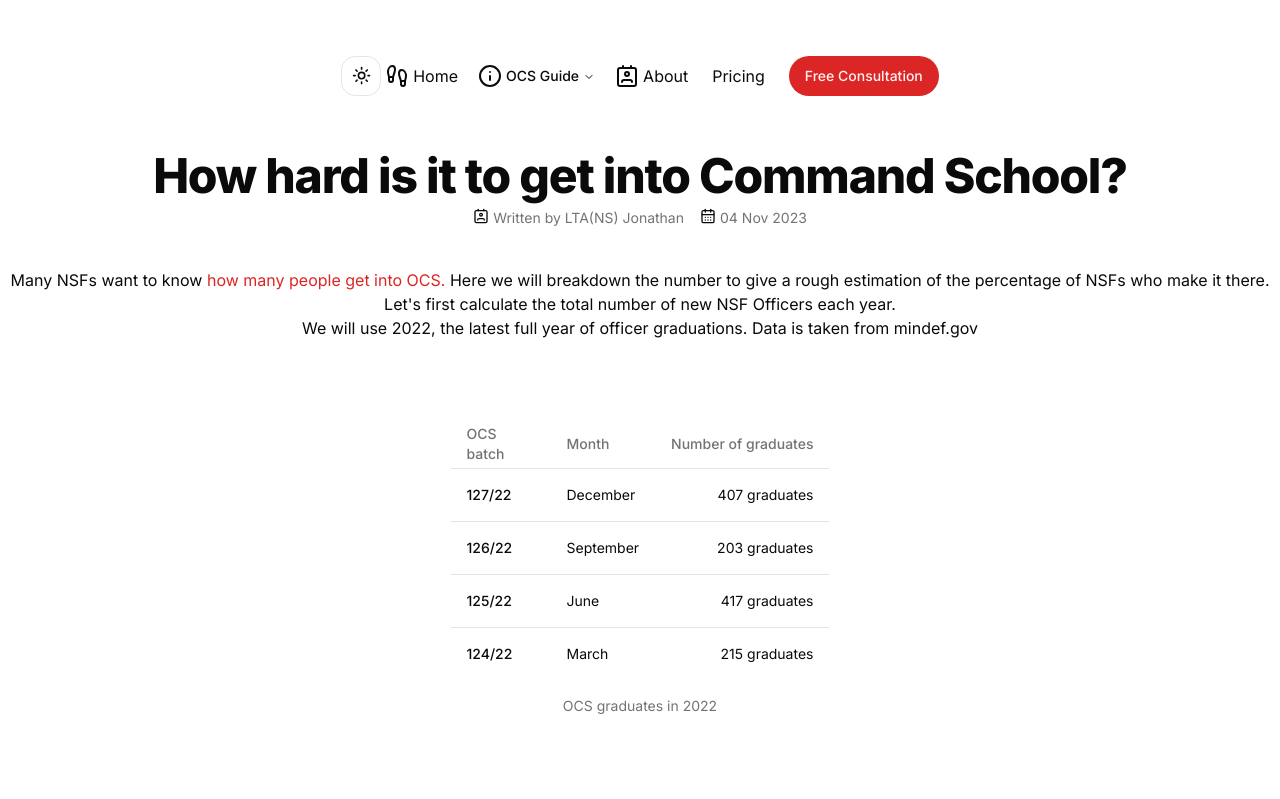
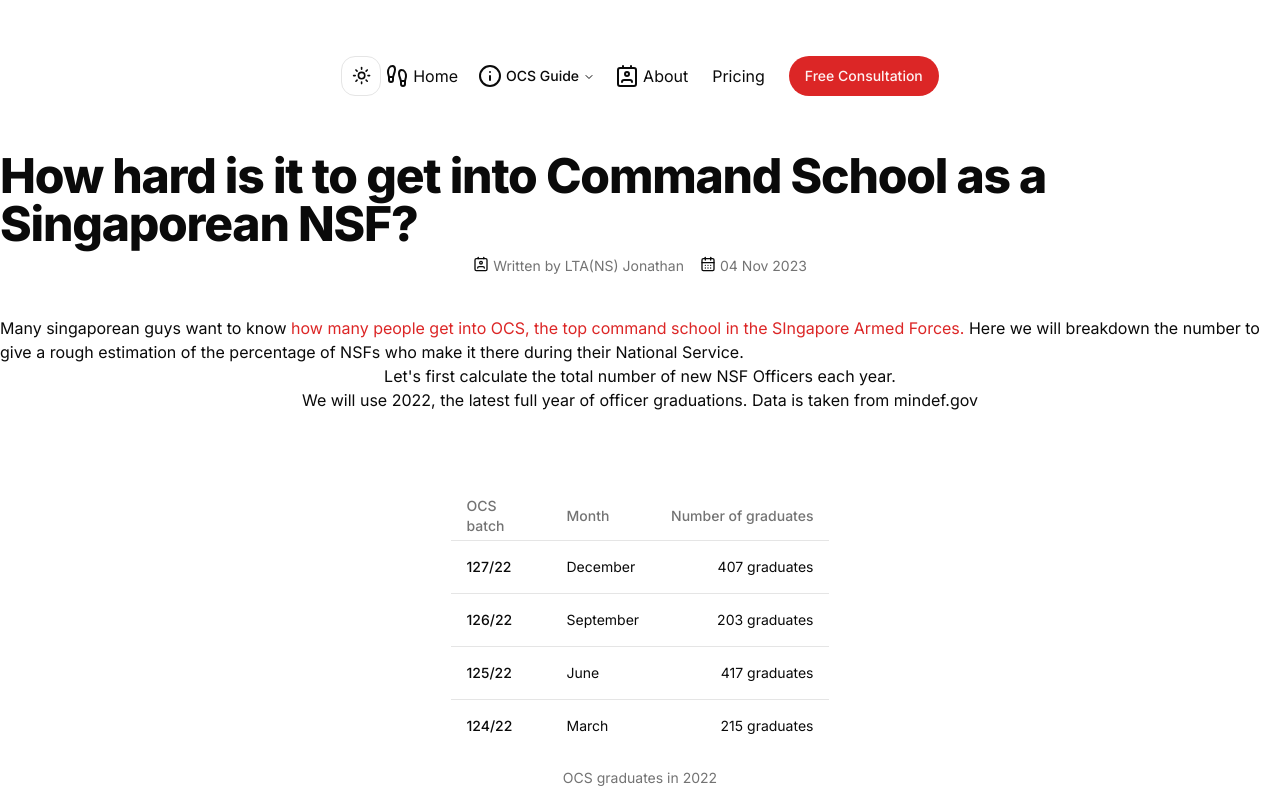
Before and after one commit to mao1e/gettingtheposting, a Next.js app: page /ocs-chances in a window 1280 px wide. Shown: the top 799 px of the page. Built offline with nearby package versions, Linux system fonts and the light colour scheme.

Commit message:
more singapore

```diff
--- a/app/ocs-chances/page.tsx
+++ b/app/ocs-chances/page.tsx
@@ -37,7 +37,7 @@ const invoices = [
 
 
 export const metadata: Metadata = {
-    title: 'How hard is it to get into OCS?',
+    title: 'How hard is it to get into OCS as a Singaporean NSF?',
     description: 'Discover how selective and prestigious OCS is and what your chances of getting in is during your National Service in Singapore',
 }
 
@@ -47,14 +47,14 @@ export default function Home() {
     return (
         <main className='grid place-items-center'>
             <h1 className="scroll-m-20 pb-2 text-4xl font-extrabold tracking-tight lg:text-5xl">
-                How hard is it to get into Command School?
+                How hard is it to get into Command School as a Singaporean NSF?
             </h1>
             <div className='flex pb-10'>
                 <Contact className="mr-1 h-4 w-4" /><Link href="/about"><p className="text-sm text-muted-foreground hover:font-bold">Written by LTA(NS) Jonathan</p></Link>
                 <CalendarDays className="ml-4 mr-1 h-4 w-4" /><p className="text-sm text-muted-foreground">04 Nov 2023</p>
             </div>
 
-            <p> Many NSFs want to know <a className='text-primary'>how many people get into OCS.</a> Here we will breakdown the number to give a rough estimation of the percentage of NSFs who make it there.</p>
+            <p> Many singaporean guys want to know <a className='text-primary'>how many people get into OCS, the top command school in the SIngapore Armed Forces.</a> Here we will breakdown the number to give a rough estimation of the percentage of NSFs who make it there during their National Service.</p>
             <p>
                 Let&apos;s first calculate the total number of new NSF Officers each year.
             </p>
```
